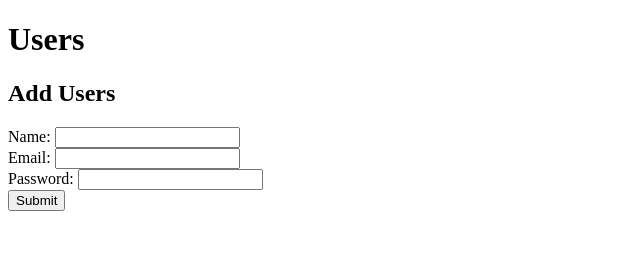
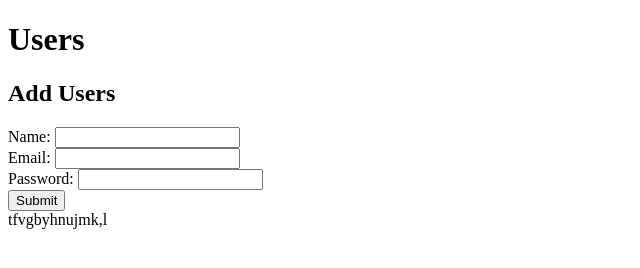
Before and after one commit to Abhishek6725/Backend_Learning, a website: page public/index.html in a window 1280 px wide. Shown: the whole page, without its empty margins (0-640 px from the left). Drawn offline with Linux system fonts and the light colour scheme; no server answers.

Commit message:
first commit

```diff
--- a/public/index.html
+++ b/public/index.html
@@ -57,3 +57,6 @@
 </script>
 </body>
 </html>
+
+
+tfvgbyhnujmk,l
```
